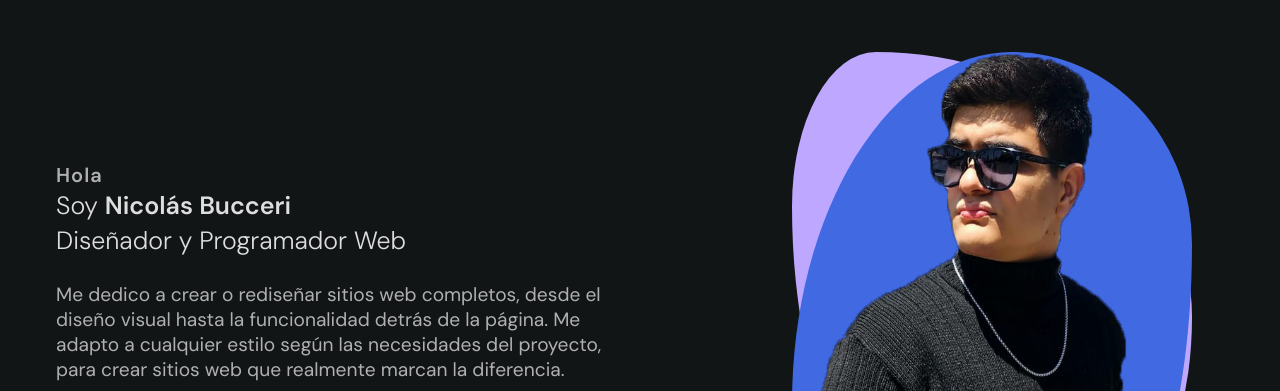
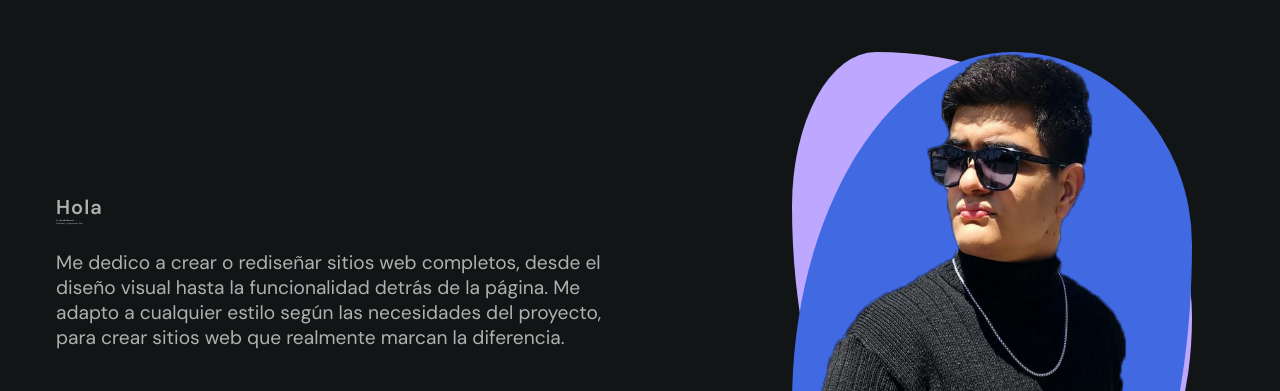
Before and after one commit to NicolasBucceri/Portafolio, a website: page public/index.html in a window 1280 px wide. Shown: the part 92-483 px from the top of the page. Drawn offline with Linux system fonts and the light colour scheme.

Commit message:
Actualizacion de textos

```diff
--- a/public/assets/css/styles.css
+++ b/public/assets/css/styles.css
@@ -405,7 +405,7 @@ input[type="checkbox"] {
 }
 
 .tituloInicio {
-  font-size: 25px;
+  font-size: 10%;
   line-height: 1.4;
 }
 
```
